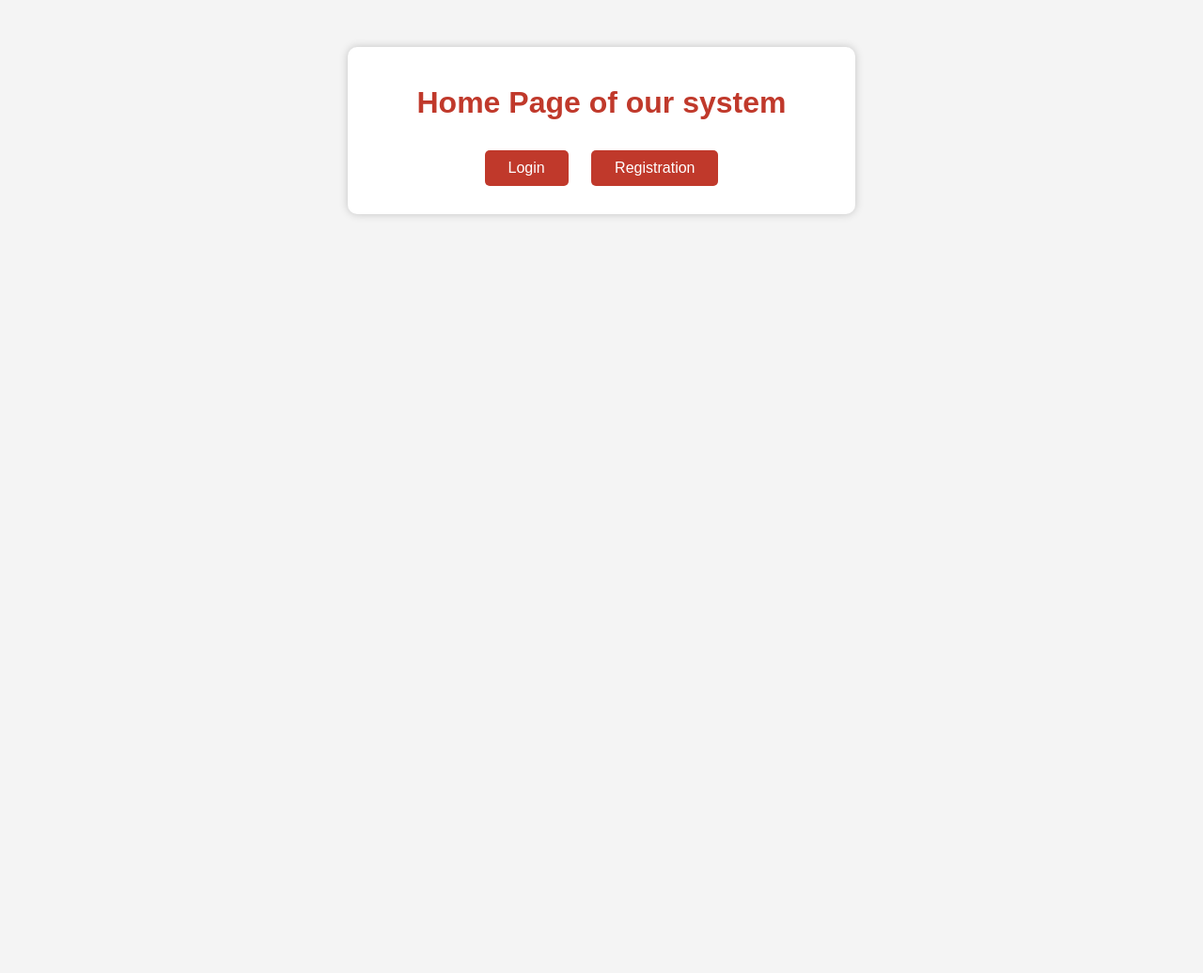
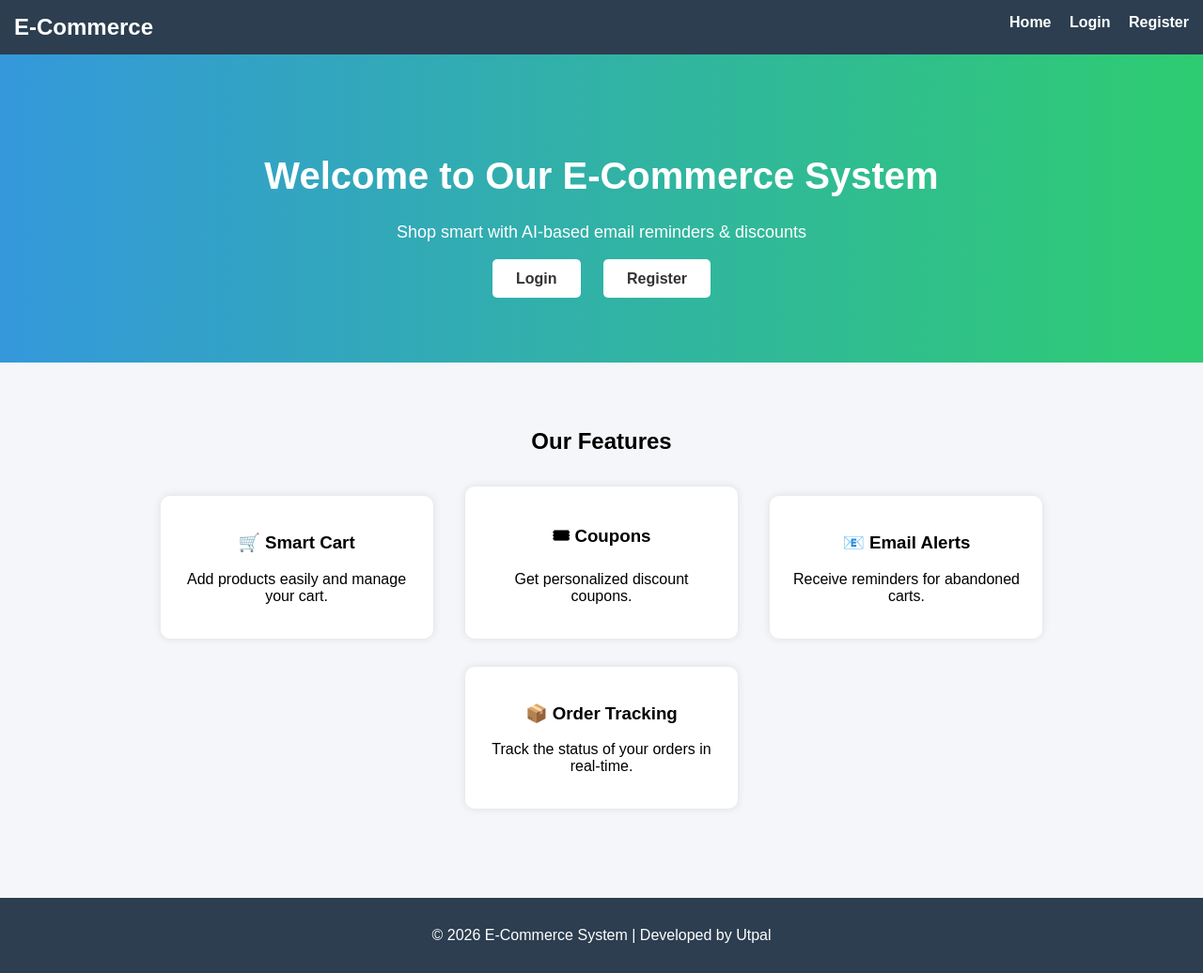
Before and after one commit to UtpalSaha21/ai-ecommerce-mail, a PHP site: page / in a window 1280 px wide. Shown: the whole page at 94% size. Before the commit the page ends 231 px from the top, so only its background shows below. Run offline with PHP 8.4, Linux system fonts and the light colour scheme.

Commit message:
footer add

```diff
--- a/admin/add-products.php
+++ b/admin/add-products.php
@@ -120,5 +120,9 @@
         <button type="submit" name="submit" class="button">Submit</button>
     </form>
     </div>
+
+    <?php
+        include("../partials/footer.php");
+    ?>
 </body>
 </html>
--- a/admin/dashboard.php
+++ b/admin/dashboard.php
@@ -174,5 +174,9 @@
             </table>
         </div>
     </div>
+
+    <?php
+        include("../partials/footer.php");
+    ?>
 </body>
 </html>
--- a/admin/mail-log.php
+++ b/admin/mail-log.php
@@ -91,5 +91,9 @@
     </table>
     </div>
 </div>
+
+<?php
+        include("../partials/footer.php");
+    ?>
 </body>
 </html>
--- a/admin/manage-orders.php
+++ b/admin/manage-orders.php
@@ -61,5 +61,9 @@ while($row = mysqli_fetch_assoc($res))
 }
 ?>
 </div>
+
+<?php
+        include("../partials/footer.php");
+    ?>
 </body>
 </html>
--- a/admin/products.php
+++ b/admin/products.php
@@ -95,5 +95,9 @@
             </table>
         </div>
     </div>
+
+    <?php
+        include("../partials/footer.php");
+    ?>
 </body>
 </html>
--- a/admin/send-cart-reminder.php
+++ b/admin/send-cart-reminder.php
@@ -142,5 +142,9 @@ if(isset($_POST['No']))
         <button name="No" class="button">No</button>
     </form>
     </div>
+
+    <?php
+        include("../partials/footer.php");
+    ?>
 </body>
 </html>
--- a/admin/update-order-status.php
+++ b/admin/update-order-status.php
@@ -123,6 +123,8 @@
     <button name="update_status">Update Status</button>
 </form>
 </div>
-
+<?php
+        include("../partials/footer.php");
+    ?>
 </body>
 </html>
--- a/admin/update-product.php
+++ b/admin/update-product.php
@@ -151,5 +151,8 @@
         <button type="submit" name="submit" class="button">Submit</button>
     </form>
     </div>
+    <?php
+        include("../partials/footer.php");
+    ?>
 </body>
 </html>
--- /dev/null
+++ b/css/index.css
@@ -0,0 +1,86 @@
+ body {
+            margin: 0;
+            font-family: Arial, sans-serif;
+            background: #f4f6f9;
+        }
+
+        .navbar {
+            background: #2c3e50;
+            padding: 15px;
+            color: white;
+            display: flex;
+            justify-content: space-between;
+        }
+
+        .navbar h2 {
+            margin: 0;
+        }
+
+        .nav-links a {
+            color: white;
+            margin-left: 15px;
+            text-decoration: none;
+            font-weight: bold;
+        }
+
+        .nav-links a:hover{
+            color: black;
+        }
+
+        .hero {
+            text-align: center;
+            padding: 80px 20px;
+            background: linear-gradient(to right, #3498db, #2ecc71);
+            color: white;
+        }
+
+        .hero h1 {
+            font-size: 40px;
+        }
+
+        .hero p {
+            font-size: 18px;
+        }
+
+        .buttons {
+            margin-top: 30px;
+        }
+
+        .btn {
+            padding: 12px 25px;
+            margin: 10px;
+            border: none;
+            border-radius: 5px;
+            background: #fff;
+            color: #333;
+            font-weight: bold;
+            cursor: pointer;
+            text-decoration: none;
+        }
+
+        .btn:hover {
+            background: #ddd;
+        }
+
+        .features {
+            padding: 50px 20px;
+            text-align: center;
+        }
+
+        .feature-box {
+            display: inline-block;
+            width: 250px;
+            margin: 15px;
+            padding: 20px;
+            background: white;
+            border-radius: 10px;
+            box-shadow: 0 0 10px rgba(0,0,0,0.1);
+        }
+
+        footer {
+            text-align: center;
+            padding: 15px;
+            background: #2c3e50;
+            color: white;
+            margin-top: 30px;
+        }
--- a/index.php
+++ b/index.php
@@ -3,16 +3,61 @@
 <head>
     <meta charset="UTF-8">
     <meta name="viewport" content="width=device-width, initial-scale=1.0">
-    <title>Document</title>
-    <link rel="stylesheet" href="css/style.css">
+    <title>E-Commerce System</title>
+    <link rel="stylesheet" href="css/index.css">
 </head>
 <body>
-    <div class="container">
-        <h1>Home Page of our system</h1>
 
-    <a href="authentication/login.php" class="button">Login</a>
+    <!-- Navbar -->
+    <div class="navbar">
+        <h2>E-Commerce</h2>
+        <div class="nav-links">
+            <a href="#">Home</a>
+            <a href="authentication/login.php">Login</a>
+            <a href="authentication/registration.php">Register</a>
+        </div>
+    </div>
 
-    <a href="authentication/registration.php" class="button">Registration</a>
+    <!-- Hero Section -->
+    <div class="hero">
+        <h1>Welcome to Our E-Commerce System</h1>
+        <p>Shop smart with AI-based email reminders & discounts</p>
+
+        <div class="buttons">
+            <a href="authentication/login.php" class="btn">Login</a>
+            <a href="authentication/registration.php" class="btn">Register</a>
+        </div>
     </div>
+
+    <!-- Features Section -->
+    <div class="features">
+        <h2>Our Features</h2>
+
+        <div class="feature-box">
+            <h3>🛒 Smart Cart</h3>
+            <p>Add products easily and manage your cart.</p>
+        </div>
+
+        <div class="feature-box">
+            <h3>🎟 Coupons</h3>
+            <p>Get personalized discount coupons.</p>
+        </div>
+
+        <div class="feature-box">
+            <h3>📧 Email Alerts</h3>
+            <p>Receive reminders for abandoned carts.</p>
+        </div>
+
+        <div class="feature-box">
+            <h3>📦 Order Tracking</h3>
+            <p>Track the status of your orders in real-time.</p>
+        </div>
+    </div>
+
+    <!-- Footer -->
+    <footer>
+        <p>© 2026 E-Commerce System | Developed by Utpal</p>
+    </footer>
+
 </body>
 </html>
--- /dev/null
+++ b/partials/footer.php
@@ -0,0 +1,3 @@
+<div class="footer">
+        <p>© 2026 E-Commerce System | Developed by Utpal</p>
+</div>
--- a/user/home.php
+++ b/user/home.php
@@ -119,5 +119,9 @@
 
         <?php } ?>
     </table>
+
+    <?php
+        include("../partials/footer.php");
+    ?>
 </body>
 </html>
--- a/user/products.php
+++ b/user/products.php
@@ -72,6 +72,10 @@ $res = mysqli_query($conn, $sql);
         <?php
     }
     ?>
+
+    <?php
+        include("../partials/footer.php");
+    ?>
 </body>
 
 </html>
--- a/user/view-product.php
+++ b/user/view-product.php
@@ -120,5 +120,8 @@
                 ?>
         </form>
     </div>
+    <?php
+        include("../partials/footer.php");
+    ?>
 </body>
 </html>
```
Also changed, not shown: css/admin.css (+15 -1 lines), user/cart.php (+22 -7 lines), user/checkout.php (+26 -3 lines), user/my-orders.php (+9 -0 lines).
